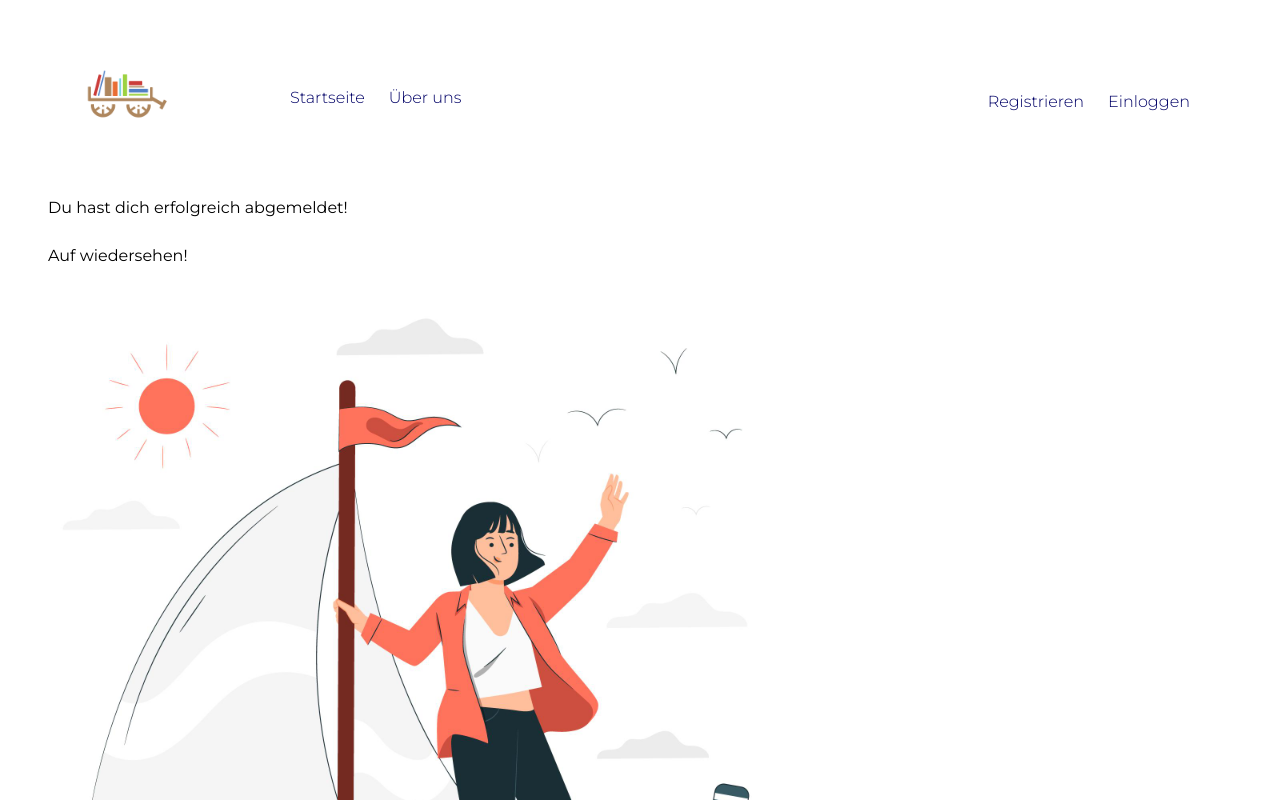
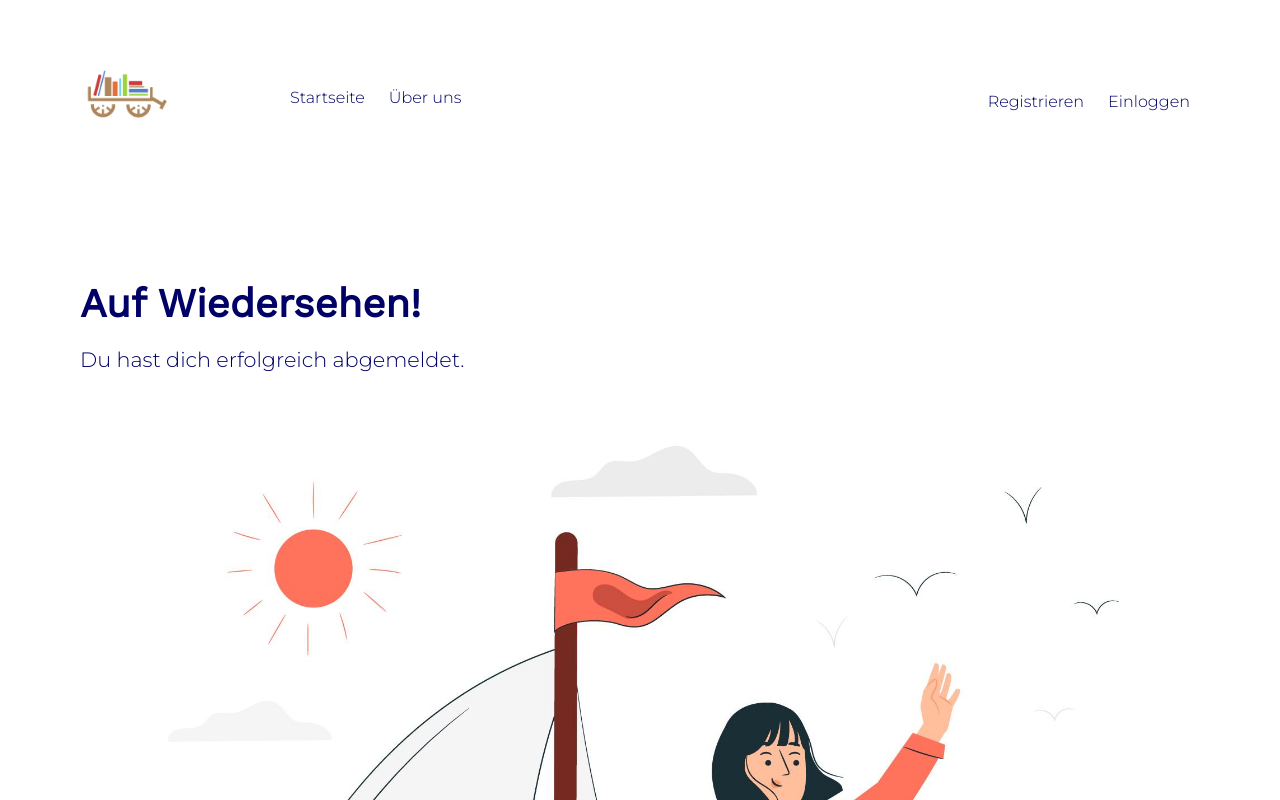
Before and after one commit to ZDerin/libraryProjectAngular, an Angular app: page /logout in a window 1280 px wide. Shown: the top 800 px of the page. Built offline with nearby package versions, Linux system fonts and the light colour scheme; a web font is replaced by a local one.

Commit message:
Design der Logout-Seite

```diff
--- a/src/app/logout/logout.component.css
+++ b/src/app/logout/logout.component.css
@@ -1,3 +1,17 @@
-.logout-div{
+.logout-div {
   height: 100vh;
 }
+
+p {
+  font-size: 1.3rem;
+  margin-top: 10px;
+  color: hsl(240, 100%, 20%);
+}
+
+h1{
+  font-size: 2.5rem;
+  font-weight: 600;
+  margin-top: 30px;
+  font-family: 'Work Sans', sans-serif;
+  color: hsl(240, 100%, 20%);
+}
--- a/src/app/logout/logout.component.html
+++ b/src/app/logout/logout.component.html
@@ -1,6 +1,15 @@
-<div class="logout-div">
-<h4 class="mx-6"> Du hast dich erfolgreich abgemeldet! <br><br> Auf wiedersehen!</h4>
+<div class="section">
+  <div class="container is-fluid">
+    <div class="logout-div">
+      <h1>Auf Wiedersehen!</h1>
+      <p>
+        Du hast dich erfolgreich abgemeldet.
+      </p>
+      <!--      <h4 class="mx-6"> Du hast dich erfolgreich abgemeldet! <br><br> Auf Wiedersehen!</h4>-->
 
-<img src="assets/goodbye.jpg" alt="Auf Wiedersehen" width="800" height="500">
+      <img src="assets/goodbye.jpg" alt="Auf Wiedersehen">
 
+    </div>
+
+  </div>
 </div>
```
